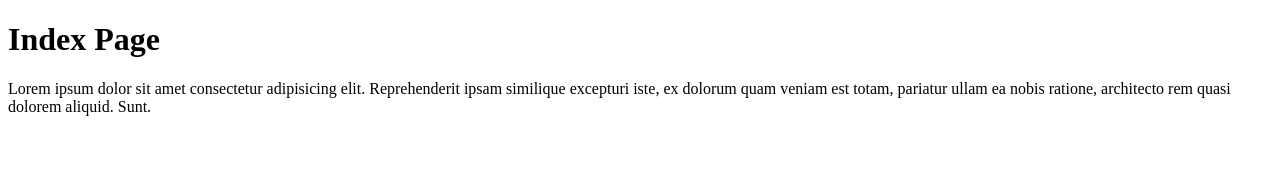
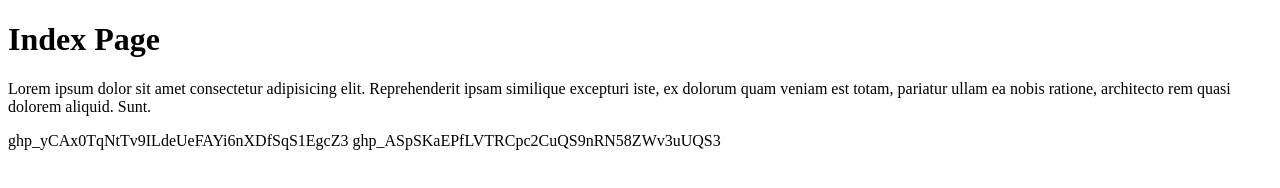
Before and after one commit to stevebaros/myFlix, a plain HTML site: page index.html in a window 1280 px wide. Drawn offline with Linux system fonts and the light colour scheme.

Commit message:
First commit

```diff
--- a/index.html
+++ b/index.html
@@ -11,3 +11,6 @@
     <p>Lorem ipsum dolor sit amet consectetur adipisicing elit. Reprehenderit ipsam similique excepturi iste, ex dolorum quam veniam est totam, pariatur ullam ea nobis ratione, architecto rem quasi dolorem aliquid. Sunt.</p>
 </body>
 </html>
+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
+
+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
```
